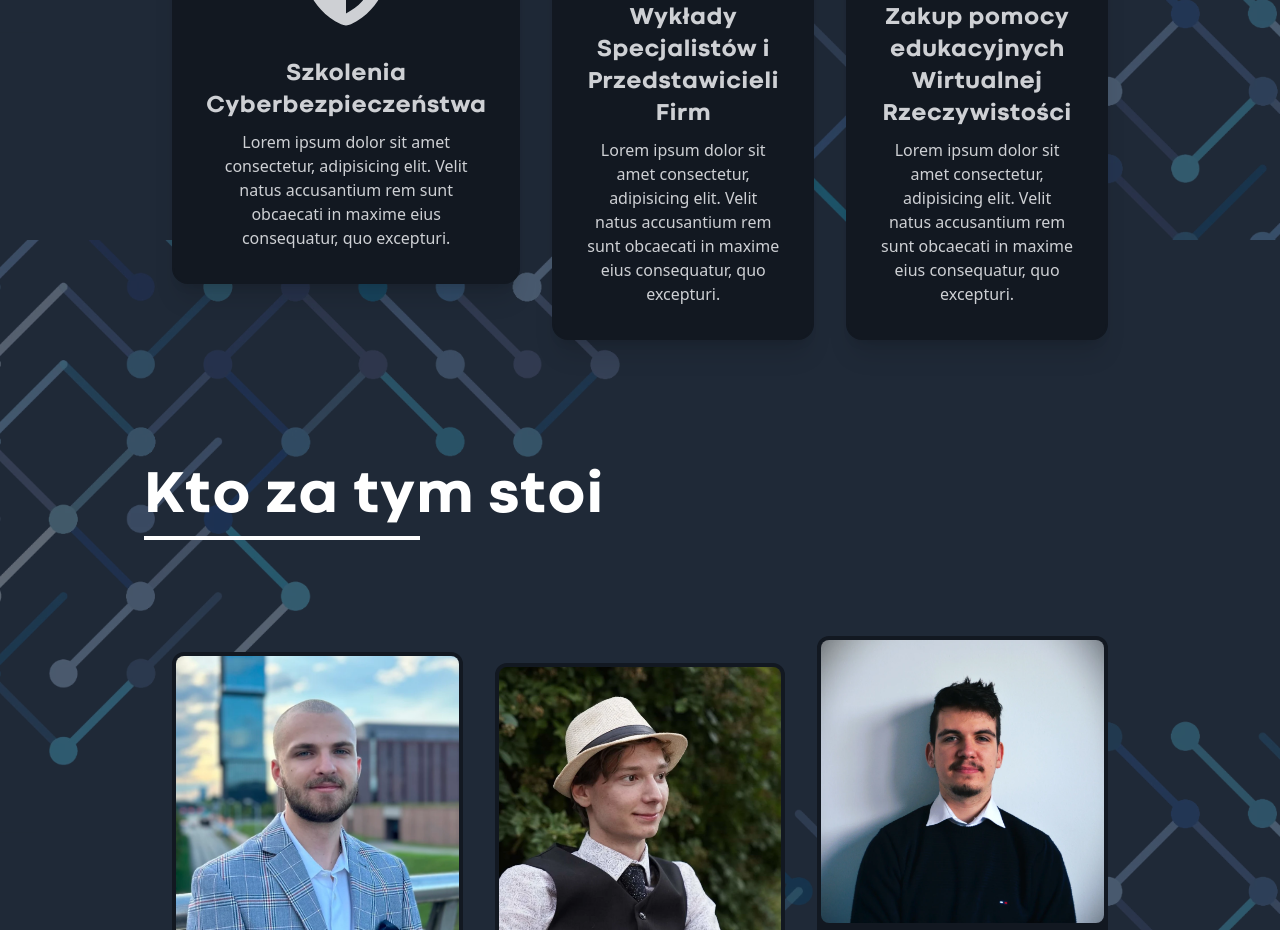
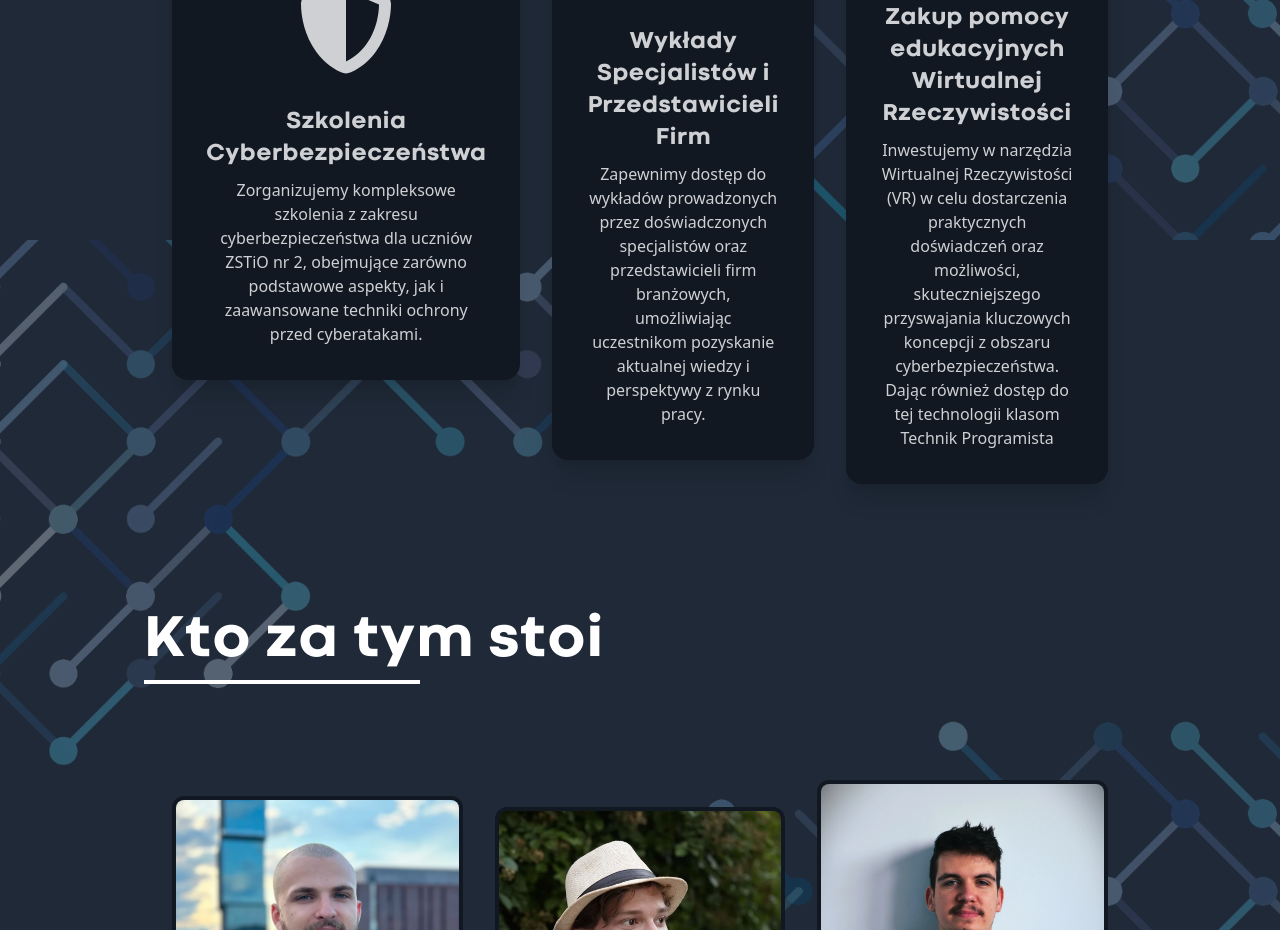
Before and after one commit to k0wal45/bezpieczni-w-teorii, a React (Create React App) app: page / in a window 1280 px wide. Shown: the part 3760-4690 px from the top of the page. Built offline with nearby package versions, Linux system fonts and the light colour scheme.

Commit message:
text fix

```diff
--- a/src/components/Program.jsx
+++ b/src/components/Program.jsx
@@ -23,17 +23,17 @@ const Program = () => {
         <ProgramCard
           title='Szkolenia Cyberbezpieczeństwa'
           img={faShieldHalved}
-          text='Lorem ipsum dolor sit amet consectetur, adipisicing elit. Velit natus accusantium rem sunt obcaecati in maxime eius consequatur, quo excepturi.'
+          text='Zorganizujemy kompleksowe szkolenia z zakresu cyberbezpieczeństwa dla uczniów ZSTiO nr 2, obejmujące zarówno podstawowe aspekty, jak i zaawansowane techniki ochrony przed cyberatakami.'
         />
         <ProgramCard
           title='Wykłady Specjalistów i Przedstawicieli Firm'
           img={faHandshake}
-          text='Lorem ipsum dolor sit amet consectetur, adipisicing elit. Velit natus accusantium rem sunt obcaecati in maxime eius consequatur, quo excepturi.'
+          text='Zapewnimy dostęp do wykładów prowadzonych przez doświadczonych specjalistów oraz przedstawicieli firm branżowych, umożliwiając uczestnikom pozyskanie aktualnej wiedzy i perspektywy z rynku pracy.'
         />
         <ProgramCard
           title='Zakup pomocy edukacyjnych Wirtualnej Rzeczywistości'
           img={faVrCardboard}
-          text='Lorem ipsum dolor sit amet consectetur, adipisicing elit. Velit natus accusantium rem sunt obcaecati in maxime eius consequatur, quo excepturi.'
+          text='Inwestujemy w narzędzia Wirtualnej Rzeczywistości (VR) w celu dostarczenia praktycznych doświadczeń oraz możliwości, skuteczniejszego przyswajania kluczowych koncepcji z obszaru cyberbezpieczeństwa. Dając również dostęp do tej technologii klasom Technik Programista'
         />
       </div>
 
```
